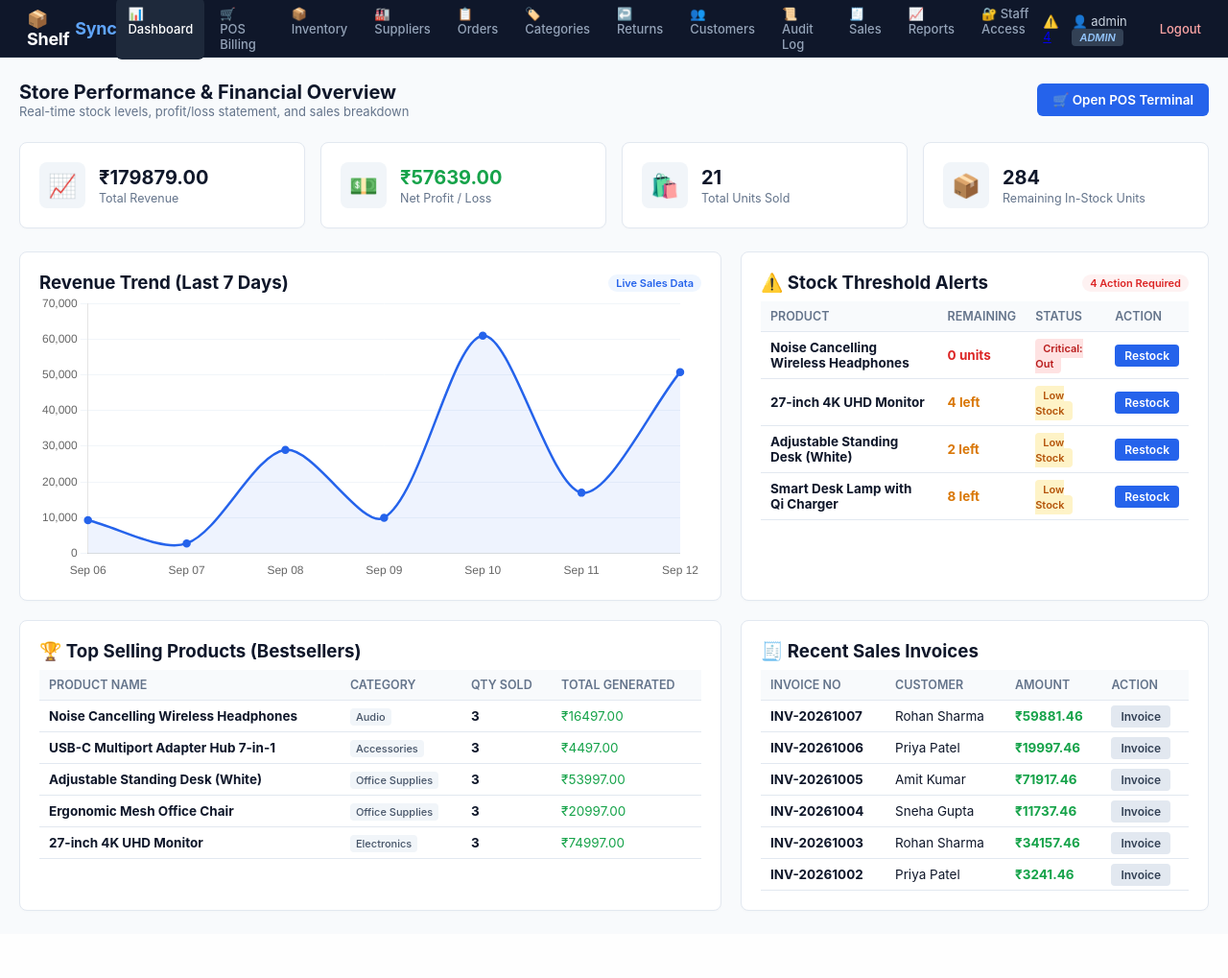
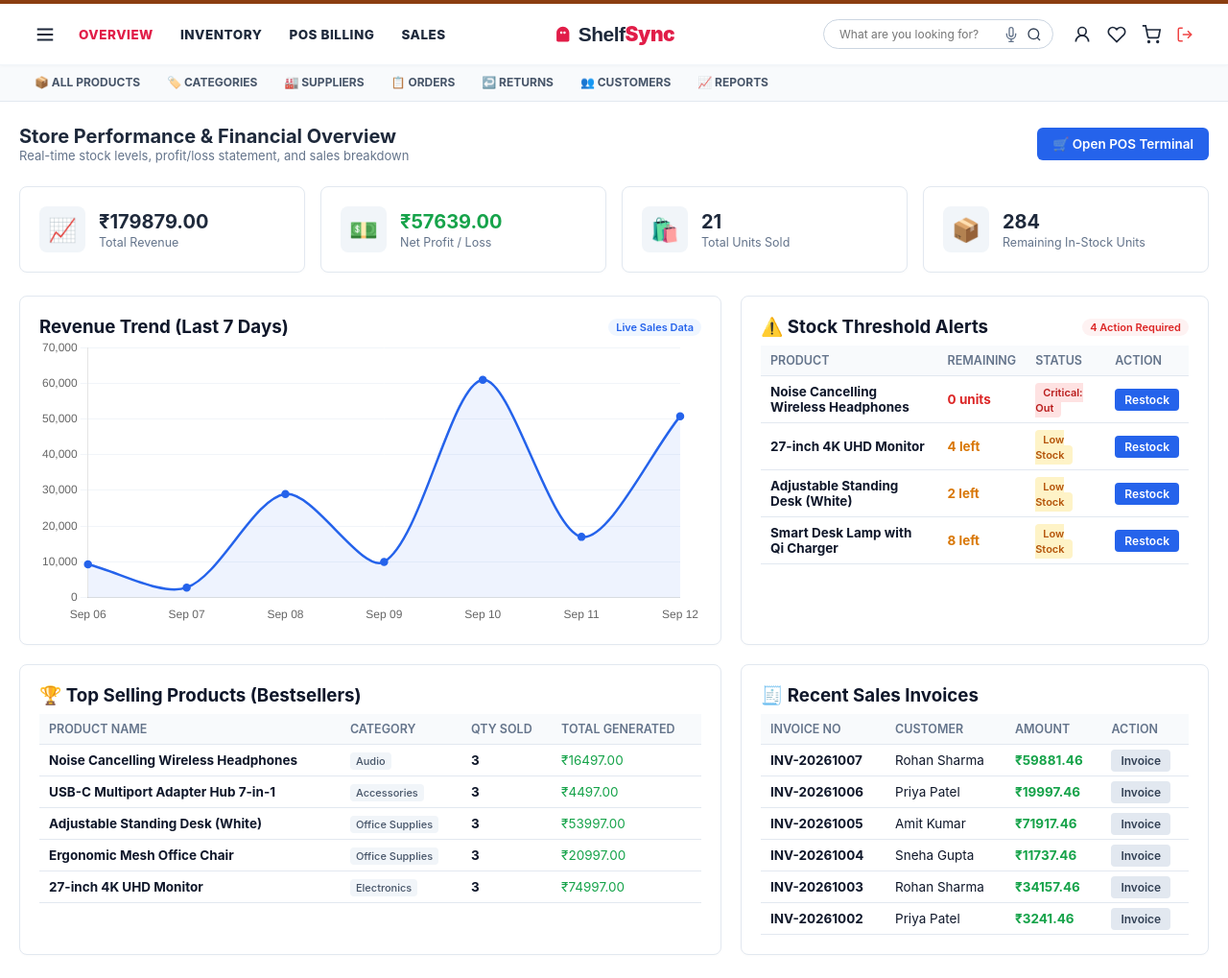
Before and after one commit to teenavins-ctrl/shelf-, a Flask app: page / in a window 1280 px wide. Shown: the whole page at 96% size. Before the commit the page ends 949 px from the top, so only its background shows below. Run offline with Flask 3, Linux system fonts and the light colour scheme; a user stored in the database is signed in.

Commit message:
Transform website theme to match The Souled Store header design

```diff
--- a/static/style.css
+++ b/static/style.css
@@ -1,13 +1,13 @@
-/* Professional Enterprise Design System */
+/* The Souled Store Inspired Modern UI Design System */
 :root {
-    --primary: #0f172a;
-    --primary-light: #1e293b;
+    --primary: #1e293b;
+    --brand-rust: #8b3e10;      /* Top thin rust-brown accent bar */
+    --brand-red: #e11d48;       /* Ghost icon red accent */
     --accent: #2563eb;
-    --accent-hover: #1d4ed8;
     --success: #16a34a;
     --warning: #d97706;
     --danger: #dc2626;
-    --bg: #f8fafc;
+    --bg: #ffffff;              /* Clean crisp white background */
     --card-bg: #ffffff;
     --text: #0f172a;
     --text-muted: #64748b;
@@ -18,18 +18,177 @@
 
 body { background-color: var(--bg); color: var(--text); min-height: 100vh; }
 
-.topbar { background-color: var(--primary); color: white; display: flex; align-items: center; justify-content: space-between; padding: 0 28px; height: 60px; border-bottom: 1px solid var(--primary-light); }
-.brand { font-size: 18px; font-weight: 700; display: flex; align-items: center; gap: 6px; letter-spacing: -0.3px; }
-.brand span { color: #60a5fa; }
+/* 1. Top Thin Rust-Brown Accent Bar */
+.tss-top-accent-bar {
+    height: 4px;
+    background-color: var(--brand-rust);
+    width: 100%;
+}
 
-nav { display: flex; gap: 4px; }
-nav a { color: #94a3b8; text-decoration: none; padding: 8px 12px; border-radius: 6px; font-size: 13px; font-weight: 500; transition: all 0.15s; }
-nav a:hover, nav a.active { background-color: var(--primary-light); color: white; }
+/* 2. Main Header Bar (White background, 3-column layout) */
+.tss-header {
+    background-color: #ffffff;
+    height: 64px;
+    padding: 0 36px;
+    display: flex;
+    align-items: center;
+    justify-content: space-between;
+    border-bottom: 1px solid #f1f5f9;
+    box-shadow: 0 1px 4px rgba(0,0,0,0.03);
+    position: relative;
+    z-index: 100;
+}
 
-.user-info { display: flex; align-items: center; gap: 12px; font-size: 13px; color: #cbd5e1; }
-.role-badge { background-color: #334155; color: #93c5fd; padding: 2px 8px; border-radius: 4px; font-size: 11px; text-transform: uppercase; font-weight: 600; }
-.logout-btn { color: #fca5a5; text-decoration: none; font-weight: 500; font-size: 13px; margin-left: 6px; }
-.logout-btn:hover { color: #ef4444; }
+/* Left Section: Mobile Icon & Main Navigation Links */
+.tss-header-left {
+    display: flex;
+    align-items: center;
+    gap: 24px;
+}
+
+.tss-menu-icon {
+    background: none;
+    border: none;
+    cursor: pointer;
+    color: #1e293b;
+    display: flex;
+    align-items: center;
+}
+
+.tss-main-nav {
+    display: flex;
+    gap: 28px;
+    align-items: center;
+}
+
+.tss-nav-link {
+    text-decoration: none;
+    color: #1e293b;
+    font-weight: 800;
+    font-size: 13.5px;
+    letter-spacing: 0.5px;
+    transition: color 0.15s;
+}
+
+.tss-nav-link:hover, .tss-nav-link.active {
+    color: var(--brand-red);
+}
+
+/* Center Brand Logo (Ghost Icon + ShelfSync) */
+.tss-header-center {
+    position: absolute;
+    left: 50%;
+    transform: translateX(-50%);
+}
+
+.tss-logo-brand {
+    text-decoration: none;
+    display: flex;
+    align-items: center;
+    gap: 6px;
+}
+
+.tss-ghost-badge {
+    display: flex;
+    align-items: center;
+}
+
+.tss-brand-text {
+    font-size: 21px;
+    font-weight: 900;
+    color: #1e293b;
+    letter-spacing: -0.5px;
+    font-family: Arial, sans-serif;
+}
+
+.tss-brand-text span {
+    color: var(--brand-red);
+}
+
+/* Right Section: Pill Search Bar & Action Icons */
+.tss-header-right {
+    display: flex;
+    align-items: center;
+    gap: 20px;
+}
+
+.tss-search-pill {
+    position: relative;
+    display: flex;
+    align-items: center;
+}
+
+.tss-search-pill input {
+    width: 240px;
+    padding: 7px 55px 7px 16px;
+    border-radius: 20px;
+    border: 1px solid #cbd5e1;
+    font-size: 12px;
+    outline: none;
+    color: #334155;
+    transition: all 0.2s ease;
+}
+
+.tss-search-pill input:focus {
+    width: 280px;
+    border-color: #1e293b;
+    box-shadow: 0 0 0 3px rgba(30, 41, 59, 0.08);
+}
+
+.tss-search-icons {
+    position: absolute;
+    right: 12px;
+    display: flex;
+    align-items: center;
+    gap: 8px;
+    pointer-events: none;
+}
+
+.tss-action-icons {
+    display: flex;
+    align-items: center;
+    gap: 16px;
+}
+
+.tss-icon-btn {
+    color: #1e293b;
+    text-decoration: none;
+    display: flex;
+    align-items: center;
+    justify-content: center;
+    transition: transform 0.15s, color 0.15s;
+}
+
+.tss-icon-btn:hover {
+    color: var(--brand-red);
+    transform: scale(1.08);
+}
+
+/* 3. Secondary Category Ribbon Bar */
+.tss-sub-nav {
+    background-color: #f8fafc;
+    border-bottom: 1px solid #e2e8f0;
+    padding: 0 36px;
+    display: flex;
+    gap: 28px;
+    overflow-x: auto;
+    white-space: nowrap;
+}
+
+.tss-sub-nav a {
+    text-decoration: none;
+    color: #475569;
+    font-size: 12px;
+    font-weight: 700;
+    padding: 10px 0;
+    border-bottom: 2px solid transparent;
+    transition: all 0.15s ease;
+}
+
+.tss-sub-nav a:hover, .tss-sub-nav a.active {
+    color: #0f172a;
+    border-bottom-color: var(--brand-rust);
+}
 
 .container { max-width: 1350px; margin: 24px auto; padding: 0 20px; }
 
--- a/templates/base.html
+++ b/templates/base.html
@@ -9,36 +9,77 @@
 </head>
 <body>
 {% if session.get('user_id') %}
-<header class="topbar">
-    <div class="brand">📦 Shelf<span>Sync</span></div>
-    <nav>
-        <a href="{{ url_for('dashboard') }}" class="{{ 'active' if request.endpoint=='dashboard' }}">📊 Dashboard</a>
-        <a href="{{ url_for('pos') }}" class="{{ 'active' if request.endpoint=='pos' }}">🛒 POS Billing</a>
-        <a href="{{ url_for('products') }}" class="{{ 'active' if request.endpoint in ['products','add_product','edit_product','restock_product'] }}">📦 Inventory</a>
-        <a href="{{ url_for('suppliers') }}" class="{{ 'active' if request.endpoint=='suppliers' }}">🏭 Suppliers</a>
-        <a href="{{ url_for('purchase_orders') }}" class="{{ 'active' if request.endpoint=='purchase_orders' }}">📋 Orders</a>
-        <a href="{{ url_for('categories') }}" class="{{ 'active' if request.endpoint=='categories' }}">🏷️ Categories</a>
-        <a href="{{ url_for('sales_returns') }}" class="{{ 'active' if request.endpoint=='sales_returns' }}">↩️ Returns</a>
-        <a href="{{ url_for('customers') }}" class="{{ 'active' if request.endpoint=='customers' }}">👥 Customers</a>
+<!-- Top Rust-Brown Accent Bar -->
+<div class="tss-top-accent-bar"></div>
 
+<!-- Main Header Bar (White with Centered Logo & Right Utilities) -->
+<header class="tss-header">
+    <!-- Left Section: Mobile Menu & Primary Category Links -->
+    <div class="tss-header-left">
+        <button class="tss-menu-icon" title="Menu">
+            <svg width="22" height="22" viewBox="0 0 24 24" fill="none" stroke="currentColor" stroke-width="2"><path d="M3 12h18M3 6h18M3 18h18"/></svg>
+        </button>
+        <nav class="tss-main-nav">
+            <a href="{{ url_for('dashboard') }}" class="tss-nav-link {{ 'active' if request.endpoint=='dashboard' }}">OVERVIEW</a>
+            <a href="{{ url_for('products') }}" class="tss-nav-link {{ 'active' if request.endpoint in ['products','add_product','edit_product','restock_product'] }}">INVENTORY</a>
+            <a href="{{ url_for('pos') }}" class="tss-nav-link {{ 'active' if request.endpoint=='pos' }}">POS BILLING</a>
+            <a href="{{ url_for('sales') }}" class="tss-nav-link {{ 'active' if request.endpoint in ['sales','view_invoice'] }}">SALES</a>
+        </nav>
+    </div>
 
-        <a href="{{ url_for('stock_movements') }}" class="{{ 'active' if request.endpoint=='stock_movements' }}">📜 Audit Log</a>
-        <a href="{{ url_for('sales') }}" class="{{ 'active' if request.endpoint in ['sales','view_invoice'] }}">🧾 Sales</a>
-        <a href="{{ url_for('reports') }}" class="{{ 'active' if request.endpoint=='reports' }}">📈 Reports</a>
-        {% if current_role == 'admin' %}
-        <a href="{{ url_for('users') }}" class="{{ 'active' if request.endpoint=='users' }}">🔐 Staff Access</a>
-        {% endif %}
-    </nav>
-    <div class="user-info">
-        {% if critical_alert_count > 0 %}
-        <a href="{{ url_for('dashboard') }}" class="nav-alert-badge" title="Critical Stock Alerts">
-            ⚠️ {{ critical_alert_count }}
+    <!-- Center Brand Logo Badge -->
+    <div class="tss-header-center">
+        <a href="{{ url_for('dashboard') }}" class="tss-logo-brand">
+            <div class="tss-ghost-badge">
+                <svg width="20" height="20" viewBox="0 0 24 24" fill="#e11d48"><path d="M12 2C7.58 2 4 5.58 4 10v9c0 1.1.9 2 2 2h12c1.1 0 2-.9 2-2v-9c0-4.42-3.58-8-8-8zm-2 9c-.83 0-1.5-.67-1.5-1.5S9.17 8 10 8s1.5.67 1.5 1.5S10.83 11 10 11zm4 0c-.83 0-1.5-.67-1.5-1.5S13.17 8 14 8s1.5.67 1.5 1.5S14.83 11 14 11z"/></svg>
+            </div>
+            <span class="tss-brand-text">Shelf<span>Sync</span></span>
         </a>
-        {% endif %}
-        <span>👤 {{ current_username }} <em class="role-badge">{{ current_role }}</em></span>
-        <a href="{{ url_for('logout') }}" class="logout-btn">Logout</a>
+    </div>
+
+    <!-- Right Section: Rounded Search Pill & Quick Action Icons -->
+    <div class="tss-header-right">
+        <div class="tss-search-pill">
+            <input type="text" placeholder="What are you looking for?" />
+            <div class="tss-search-icons">
+                <!-- Microphone Voice Icon -->
+                <svg class="tss-icon" width="16" height="16" viewBox="0 0 24 24" fill="none" stroke="#64748b" stroke-width="2"><path d="M12 1a3 3 0 0 0-3 3v8a3 3 0 0 0 6 0V4a3 3 0 0 0-3-3z"/><path d="M19 10v2a7 7 0 0 1-14 0v-2"/><line x1="12" y1="19" x2="12" y2="23"/><line x1="8" y1="23" x2="16" y2="23"/></svg>
+                <!-- Search Lens Icon -->
+                <svg class="tss-icon" width="16" height="16" viewBox="0 0 24 24" fill="none" stroke="#334155" stroke-width="2"><circle cx="11" cy="11" r="8"/><line x1="21" y1="21" x2="16.65" y2="16.65"/></svg>
+            </div>
+        </div>
+
+        <div class="tss-action-icons">
+            <!-- User Profile Link -->
+            <a href="{{ url_for('users') if current_role == 'admin' else '#' }}" class="tss-icon-btn" title="User Profile ({{ current_username }})">
+                <svg width="20" height="20" viewBox="0 0 24 24" fill="none" stroke="currentColor" stroke-width="2"><circle cx="12" cy="8" r="5"/><path d="M20 21a8 8 0 1 0-16 0"/></svg>
+            </a>
+            <!-- Audit Trail / Wishlist Link -->
+            <a href="{{ url_for('stock_movements') }}" class="tss-icon-btn" title="Audit Trail">
+                <svg width="20" height="20" viewBox="0 0 24 24" fill="none" stroke="currentColor" stroke-width="2"><path d="M20.84 4.61a5.5 5.5 0 0 0-7.78 0L12 5.67l-1.06-1.06a5.5 5.5 0 0 0-7.78 7.78l1.06 1.06L12 21.23l7.78-7.78 1.06-1.06a5.5 5.5 0 0 0 0-7.78z"/></svg>
+            </a>
+            <!-- POS Cart Link -->
+            <a href="{{ url_for('pos') }}" class="tss-icon-btn tss-cart-icon" title="POS Cart">
+                <svg width="20" height="20" viewBox="0 0 24 24" fill="none" stroke="currentColor" stroke-width="2"><circle cx="9" cy="21" r="1"/><circle cx="20" cy="21" r="1"/><path d="M1 1h4l2.68 13.39a2 2 0 0 0 2 1.61h9.72a2 2 0 0 0 2-1.61L23 6H6"/></svg>
+            </a>
+            <!-- Logout Link -->
+            <a href="{{ url_for('logout') }}" class="tss-icon-btn tss-logout-icon" title="Logout">
+                <svg width="18" height="18" viewBox="0 0 24 24" fill="none" stroke="#ef4444" stroke-width="2"><path d="M9 21H5a2 2 0 0 1-2-2V5a2 2 0 0 1 2-2h4"/><polyline points="16 17 21 12 16 7"/><line x1="21" y1="12" x2="9" y2="12"/></svg>
+            </a>
+        </div>
     </div>
 </header>
+
+<!-- Secondary Category Ribbon Bar -->
+<nav class="tss-sub-nav">
+    <a href="{{ url_for('products') }}" class="{{ 'active' if request.endpoint=='products' }}">📦 ALL PRODUCTS</a>
+    <a href="{{ url_for('categories') }}" class="{{ 'active' if request.endpoint=='categories' }}">🏷️ CATEGORIES</a>
+    <a href="{{ url_for('suppliers') }}" class="{{ 'active' if request.endpoint=='suppliers' }}">🏭 SUPPLIERS</a>
+    <a href="{{ url_for('purchase_orders') }}" class="{{ 'active' if request.endpoint=='purchase_orders' }}">📋 ORDERS</a>
+    <a href="{{ url_for('sales_returns') }}" class="{{ 'active' if request.endpoint=='sales_returns' }}">↩️ RETURNS</a>
+    <a href="{{ url_for('customers') }}" class="{{ 'active' if request.endpoint=='customers' }}">👥 CUSTOMERS</a>
+    <a href="{{ url_for('reports') }}" class="{{ 'active' if request.endpoint=='reports' }}">📈 REPORTS</a>
+</nav>
 {% endif %}
 
 <main class="container">
```
